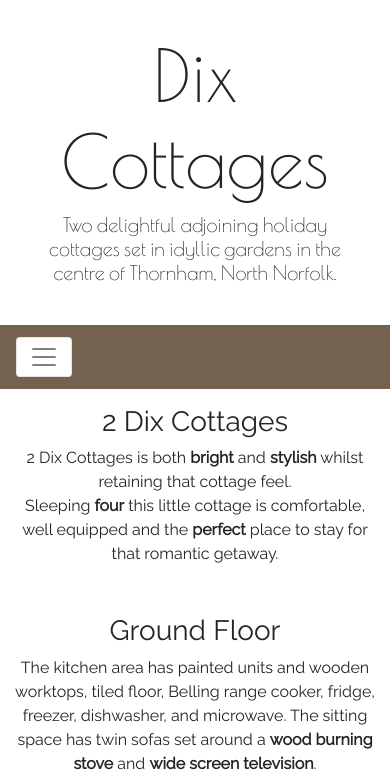
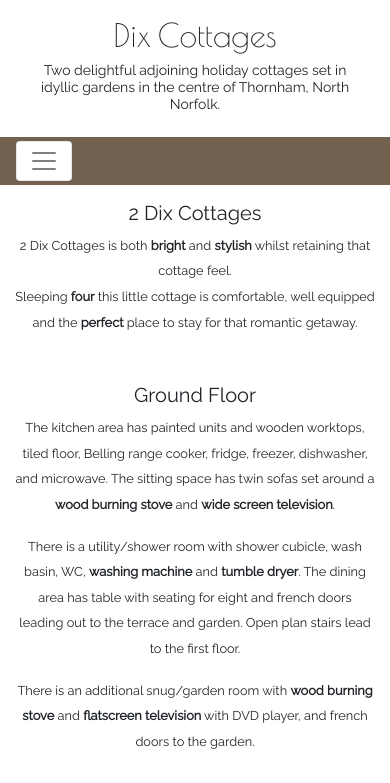
Before and after one commit to littlefinger42/dixcottages-thornham, a Gatsby site: page /2dix in a window 390 px wide. Shown: the top 783 px of the page. Built offline with nearby package versions, Linux system fonts and the light colour scheme; Gatsby itself is replaced by a stand-in of ours; a web font is replaced by a local one.

Commit message:
Made site responsive

```diff
--- /dev/null
+++ b/src/components/device.js
@@ -0,0 +1,19 @@
+const size = {
+  mobileS: "320px",
+  mobileM: "375px",
+  mobileL: "425px",
+  tablet: "768px",
+  laptop: "1024px",
+  laptopL: "1440px",
+  desktop: "2560px",
+}
+export const device = {
+  mobileS: `only screen and (min-width: ${size.mobileS})`,
+  mobileM: `only screen and (min-width: ${size.mobileM})`,
+  mobileL: `only screen and (min-width: ${size.mobileL})`,
+  tablet: `only screen and (min-width: ${size.tablet})`,
+  laptop: `only screen and (min-width: ${size.laptop})`,
+  laptopL: `only screen and (min-width: ${size.laptopL})`,
+  desktop: `only screen and (min-width: ${size.desktop})`,
+  desktopL: `only screen and (min-width: ${size.desktop})`,
+}
--- a/src/components/header.js
+++ b/src/components/header.js
@@ -1,18 +1,38 @@
 import React from "react"
 import styled from "styled-components"
+import { device } from "./device"
 
 const HeaderStyled = styled.header`
-	padding: 32px;
+  padding: 16px;
+  @media ${device.tablet} {
+    padding: 32px;
+  }
 `
 
 const TitleStyled = styled.h1`
-	font-size: 72px;
-	font-family: 'Poiret One';
+	font-size: 32px;
+  font-family: 'Poiret One';
+
+  @media ${device.tablet} {
+    font-size: 48px;
+  }
+
+  @media ${device.laptop} {
+    font-size: 72px;
+  }
 `
 
 const SubtitleStyled = styled.h2`
-	font-size: 20px;
-	font-family: 'Poiret One';
+	font-size: 14px;
+
+  @media ${device.tablet} {
+    font-size: 16px;
+  }
+
+  @media ${device.laptop} {
+    font-family: 'Poiret One';
+    font-size: 24px;
+  }
 `
 
 export default props => (
--- a/src/components/navbar.js
+++ b/src/components/navbar.js
@@ -1,11 +1,12 @@
 import React from "react"
 import styled from "styled-components"
-import { Nav, Navbar, NavItem } from "react-bootstrap"
+import { device } from "./device"
+import { Navbar, NavItem } from "react-bootstrap"
 import { Link } from "gatsby"
 
 const NavbarStyled = styled(Navbar)`
   && {
-    min-height: 64px;
+    min-height: 48px;
     width: 100%;
     background-color: #746250;
     padding: 0 16px;
@@ -15,12 +16,17 @@ const NavItemStyled = styled(NavItem)`
   && {
 	display:flex;
 	align-items: center;
-    padding: 8px;
+  padding: 8px;
 	text-align: center;
   }
   &:hover,
   &:focus {
     background-color: #c2a385;
+  }
+  @media ${device.laptop} {
+    && {
+      padding: 16px;
+    }
   }
 `
 const NavbarToggleStyled = styled(Navbar.Toggle)`
@@ -39,8 +45,13 @@ const LinkStyled = styled(Link)`
   && {
     text-decoration: none;
     text-transform: uppercase;
-    font-size: 14px;
+    font-size: 12px;
     color: #ffffff;
+  }
+  @media ${device.tablet} {
+    && {
+      font-size: 14px;
+    }
   }
 `
 
@@ -48,7 +59,6 @@ export default () => (
   <NavbarStyled expand="md">
     <NavbarToggleStyled aria-controls="basic-navbar-nav" />
     <NavbarCollapseStyled id="basic-navbar-nav">
-      {/* <Nav> */}
         <NavItemStyled>
           <LinkStyled to="/#">Home</LinkStyled>
         </NavItemStyled>
@@ -67,7 +77,6 @@ export default () => (
         <NavItemStyled>
           <LinkStyled to="/reviews/">Guest Reviews</LinkStyled>
         </NavItemStyled>
-      {/* </Nav> */}
     </NavbarCollapseStyled>
   </NavbarStyled>
 )
--- /dev/null
+++ b/src/components/type.css
@@ -0,0 +1,53 @@
+body {
+    font-size: 0.8rem;
+    line-height:1.6rem;
+}
+
+h1,
+.h1 {
+    font-size: 1.5rem;
+}
+
+h3,
+.h3 {
+    font-size: 1.25rem;
+}
+
+/* @media only screen and (min-width: 768px) {
+    body {
+        font-size: 0.9rem;
+    }
+    h3,
+    .h3 {
+        font-size: 1.5rem;
+    }
+} */
+
+@media only screen and (min-width: 1024px) {
+    body {
+        font-size: 0.9rem;
+        line-height:2rem;
+    }
+    h1,
+    .h1 {
+        font-size: 2.0rem;
+    }
+    h3,
+    .h3 {
+        font-size: 1.5rem;
+    }
+}
+
+@media only screen and (min-width: 1440px) {
+    body {
+        font-size: 1rem;
+    }
+    h1,
+    .h1 {
+        font-size: 2.5rem;
+    }
+    h3,
+    .h3 {
+        font-size: 1.75rem;
+    }
+}
--- a/src/layouts/main.js
+++ b/src/layouts/main.js
@@ -5,10 +5,11 @@ import Navbar from "../components/navbar"
 import { Container, Row } from "react-bootstrap"
 import "normalize.css"
 import "bootstrap/dist/css/bootstrap.min.css"
+import "../components/type.css"
 
 var containerStyle = {
   fontFamily: "Raleway",
-  boxShadow: "0 0 15px #000",
+  boxShadow: "0 0 20px #777",
 }
 
 export default ({ children }) => (
--- a/src/pages/1dix.js
+++ b/src/pages/1dix.js
@@ -13,6 +13,9 @@ import imgUpstairsTwinbed from "./1dix/images/dixcottages-1-twinbed-thornham-nor
 import imgUpstairsFloorPlan from "./1dix/images/dixcottages-1-floorplan-firstfloor.jpg"
 
 const StyledCol = style(Col)`
+  display: flex;
+  flex-direction: column;
+  justify-content: space-evenly;
   text-align: center;
   padding: 16px 0;
 `
--- a/src/pages/2dix.js
+++ b/src/pages/2dix.js
@@ -13,6 +13,9 @@ import imgDownstairsFloorPlan from "./2dix/images/dixcottages-2-floorplan-ground
 import imgUpstairsFloorPlan from "./2dix/images/dixcottages-2-floorplan-firstfloor.jpg"
 
 const StyledCol = style(Col)`
+  display: flex;
+  flex-direction: column;
+  justify-content: space-evenly;
   text-align: center;
   padding: 16px 0;
 `
--- a/src/pages/index.js
+++ b/src/pages/index.js
@@ -54,8 +54,7 @@ export default () => (
     </Row>
     <Row>
       <Col>
-        <article>
-          <h1>Welcome to Dix Cottages</h1>
+        <article className="mt-2">
           <p>
             In 1842, Joseph Dix, Mariner, bought himself a plot of land in the
             port of Thornham. He built a row of three cottages. A hundred years
```
